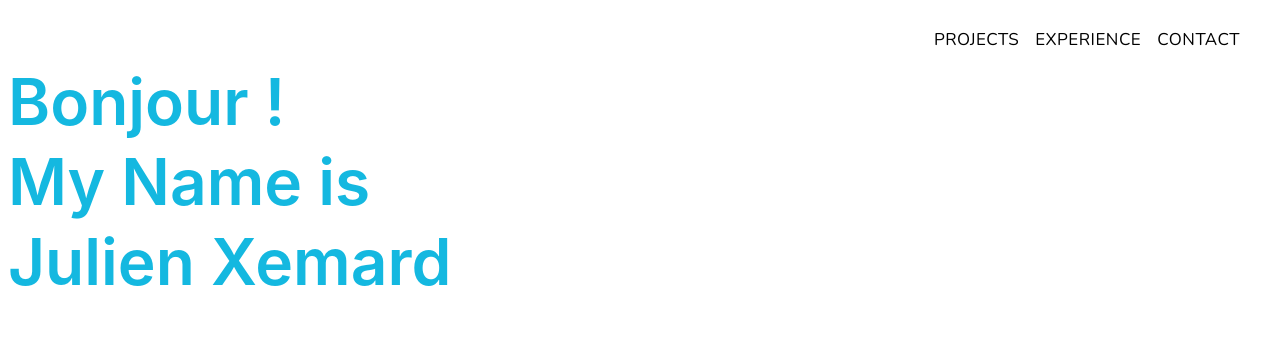
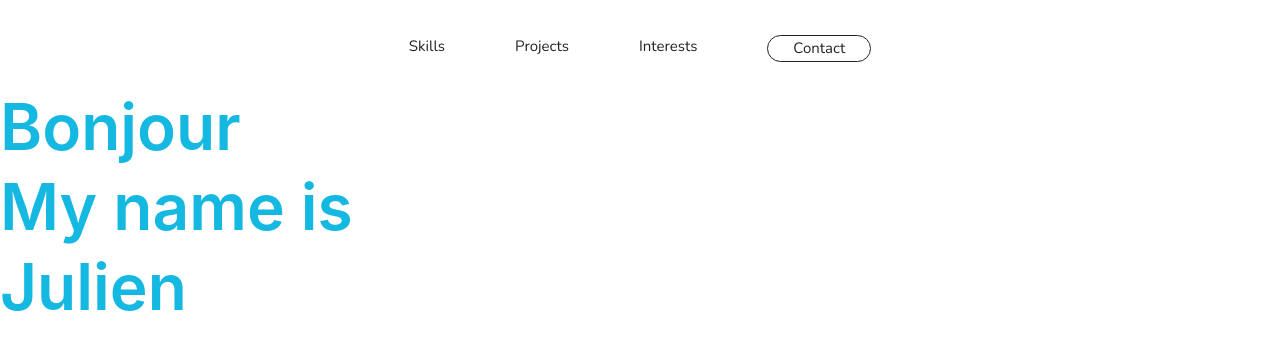
Before and after one commit to JulienXemard/first-portFolio, a React (Create React App) app: page /about in a window 1280 px wide. Shown: the top 350 px of the page. Built offline with nearby package versions, Linux system fonts and the light colour scheme.

Commit message:
Landing page Done + Skills init

```diff
--- a/package.json
+++ b/package.json
@@ -6,6 +6,7 @@
     "@fortawesome/fontawesome-free": "^5.14.0",
     "@material-ui/core": "^4.11.0",
     "@react-spring/addons": "^9.0.0-beta.33",
+    "bulma": "^0.9.0",
     "eslint-plugin-react": "^7.21.0",
     "font-awesome": "^4.7.0",
     "material-ui": "^0.20.2",
--- a/public/index.html
+++ b/public/index.html
@@ -2,32 +2,12 @@
 <html lang="en">
   <head>
     <meta charset="utf-8" />
+    <!-- <meta name="theme-color" content="#000000" /> -->
+    <meta name="viewport" content="width=device-width, initial-scale=1" />
     <link rel="icon" href="https://i.imgur.com/uOnp3GB.png"/>
-    <link href="https://fonts.googleapis.com/css2?family=Nunito:wght@300&display=swap" rel="stylesheet">
+    <link href="https://fonts.googleapis.com/css2?family=Nunito&display=swap" rel="stylesheet">
     <link rel="stylesheet" href="https://fonts.googleapis.com/icon?family=Material+Icons" />
-    <meta name="viewport" content="width=device-width, initial-scale=1" />
-    <!-- <meta name="theme-color" content="#000000" /> -->
-
     <link rel="stylesheet" href="https://cdn.jsdelivr.net/gh/devicons/devicon@master/devicon.min.css">
-    <link rel="stylesheet" href="https://cdn.jsdelivr.net/gh/devicons/devicon@master/devicon.min.css">
-    <link rel="stylesheet" href="https://cdn.jsdelivr.net/gh/devicons/devicon@master/devicon.min.css">
-    <link rel="stylesheet" href="https://cdn.jsdelivr.net/gh/devicons/devicon@master/devicon.min.css">
-    <link rel="stylesheet" href="https://cdn.jsdelivr.net/gh/devicons/devicon@master/devicon.min.css">
-    <link rel="stylesheet" href="https://cdn.jsdelivr.net/gh/devicons/devicon@master/devicon.min.css">
-    <link rel="stylesheet" href="https://cdn.jsdelivr.net/gh/devicons/devicon@master/devicon.min.css">
-    <link rel="stylesheet" href="https://cdn.jsdelivr.net/gh/devicons/devicon@master/devicon.min.css">
-    <link rel="stylesheet" href="https://cdn.jsdelivr.net/gh/devicons/devicon@master/devicon.min.css">
-    <link rel="stylesheet" href="https://cdn.jsdelivr.net/gh/devicons/devicon@master/devicon.min.css">
-    <link rel="stylesheet" href="https://cdn.jsdelivr.net/gh/devicons/devicon@master/devicon.min.css">
-    <link rel="stylesheet" href="https://cdn.jsdelivr.net/gh/devicons/devicon@master/devicon.min.css">
-    <link rel="stylesheet" href="https://cdn.jsdelivr.net/gh/devicons/devicon@master/devicon.min.css">
-    <link rel="stylesheet" href="https://cdn.jsdelivr.net/gh/devicons/devicon@master/devicon.min.css">
-    <link rel="stylesheet" href="https://cdn.jsdelivr.net/gh/devicons/devicon@master/devicon.min.css">
-    <link rel="stylesheet" href="https://cdn.jsdelivr.net/gh/devicons/devicon@master/devicon.min.css">
-    <link rel="stylesheet" href="https://cdn.jsdelivr.net/gh/devicons/devicon@master/devicon.min.css">
-    <link rel="stylesheet" href="https://cdn.jsdelivr.net/gh/devicons/devicon@master/devicon.min.css">
-    <link rel="stylesheet" href="https://cdn.jsdelivr.net/gh/devicons/devicon@master/devicon.min.css">
-
     <title>Atelier by Jx</title>
   </head>
   <body>
--- a/src/components/About.js
+++ b/src/components/About.js
@@ -22,9 +22,9 @@ function About() {
     ref.current.map(clearTimeout)
     ref.current = []
     set([])
-    ref.current.push(setTimeout(() => set(['Bonjour !', 'My Name is', 'Julien Xemard']), 2000))
+    ref.current.push(setTimeout(() => set(['Bonjour', 'My name is', 'Julien']), 2000))
     ref.current.push(setTimeout(() => set(['A Full Stack', 'Sofware Engineer']), 7000))
-    ref.current.push(setTimeout(() => set(['Julien Xemard', 'A Full Stack', 'Sofware Engineer']), 14000))
+    ref.current.push(setTimeout(() => set(['Julien Xemard', 'A Full Stack', 'Sofware Engineer']), 12000))
   }, [])
 
   useEffect(() => void reset(), [])
--- a/src/components/Icons.js
+++ b/src/components/Icons.js
@@ -9,6 +9,9 @@ export const SvgIcon = (props) => {
   let returnedIcon = null
 
   switch (props.icon.toLowerCase().split('.')[0]) {
+    case 'typescript':
+      returnedIcon = SvgTypeScript(props)
+      break
     case 'javascript':
       returnedIcon = SvgJavascript(props)
       break
@@ -123,6 +126,17 @@ export const SvgIcon = (props) => {
 
   }
   return returnedIcon
+}
+
+const SvgTypeScript = (props) => {
+  return (
+    <svg viewBox="0 0 128 128" width={props.width} height={props.height}>
+    <path
+      fill={props.primaryFill}
+      d="M1.5,63.91v62.5h125V1.41H1.5Zm100.73-5a15.56,15.56,0,0,1,7.82,4.5,20.58,20.58,0,0,1,3,4c0,.16-5.4,3.81-8.69,5.85-.12.08-.6-.44-1.13-1.23a7.09,7.09,0,0,0-5.87-3.53c-3.79-.26-6.23,1.73-6.21,5a4.58,4.58,0,0,0,.54,2.34c.83,1.73,2.38,2.76,7.24,4.86,8.95,3.85,12.78,6.39,15.16,10,2.66,4,3.25,10.46,1.45,15.24-2,5.2-6.9,8.73-13.83,9.9a38.32,38.32,0,0,1-9.52-.1,23,23,0,0,1-12.72-6.63c-1.15-1.27-3.39-4.58-3.25-4.82a9.34,9.34,0,0,1,1.15-.73L82,101l3.59-2.08.75,1.11a16.78,16.78,0,0,0,4.74,4.54c4,2.1,9.46,1.81,12.16-.62a5.43,5.43,0,0,0,.69-6.92c-1-1.39-3-2.56-8.59-5-6.45-2.78-9.23-4.5-11.77-7.24a16.48,16.48,0,0,1-3.43-6.25,25,25,0,0,1-.22-8c1.33-6.23,6-10.58,12.82-11.87A31.66,31.66,0,0,1,102.23,58.93ZM72.89,64.15l0,5.12H56.66V115.5H45.15V69.26H28.88v-5A49.19,49.19,0,0,1,29,59.09C29.08,59,39,59,51,59L72.83,59Z"
+    />
+  </svg>
+  )
 }
 
 const SvgJavascript = (props) => {
--- a/src/components/Navbar.js
+++ b/src/components/Navbar.js
@@ -1,57 +1,16 @@
 import React from 'react'
-import ColorTheme from '../ColorTheme'
-
-import { makeStyles } from '@material-ui/core/styles'
-import { AppBar, Toolbar, Typography, Button, ThemeProvider } from '@material-ui/core'
-
-const useStyles = makeStyles((theme) => ({
-  root: {
-    flexGrow: 1,
-  },
-
-  menuButton: {
-    marginRight: theme.spacing(2)
-  },
-
-  title: {
-    flexGrow: 1,
-    fontFamily: 'Nunito',
-    color: 'rgb(9, 195, 246)',
-    fontSize: '25px',
-    letterSpacing: '2px'
-  },
-
-  button: {
-    fontFamily: 'Nunito',
-    fontSize: '17px',
-    color: 'black'
-  }
-}))
 
 function Navbar() {
-  const classes = useStyles()
-
   return (
-    <ThemeProvider theme={ColorTheme}>
-      <div className={classes.root} >
-        <AppBar
-        position="static"
-        style={{
-          background: 'transparent',
-          boxShadow: 'none'
-        }}>
-          <Toolbar>
-            <Typography variant="h6" className={classes.title}>
-            </Typography>
-            <Button className={classes.button}>Projects</Button>
-            <Button className={classes.button}>Experience</Button>
-            <Button className={classes.button}>Contact</Button>
-          </Toolbar>
-        </AppBar>
+    <nav>
+      <div className="nav-box">
+        <a href="#about"><h3>Skills</h3></a>
+        <a href="#projects"><h3>Projects</h3></a>
+        <a href="#interests"><h3>Interests</h3></a>
+        <a href="#contact"><h3>Contact</h3></a>
       </div>
-    </ThemeProvider>
+    </nav>
   )
-
 }
 
 export default Navbar
--- a/src/components/Technologies.js
+++ b/src/components/Technologies.js
@@ -4,19 +4,20 @@ import { SvgIcon } from './Icons'
 
 const technicalSkills = ['Node.js', 'JavaScript', 'React.js', 'Python', 'MongoDB', 'PostgreSQL', 'Git', 'GitHub', 'Django', 'HTML', 'CSS', 'bulma', 'npm', 'Heroku', 'VScode']
 
-const currentlyLearning = ['TypeScript']
+const currentlyLearning = ['TypeScript', 'Netlify']
 
 function About() {
 
   return (
-    <section className="section about" id="about">
-      <div className="about-content">
+    <section className="section tech" id="tech">
+      <div className="tech-content">
         <div className="columns">
-          <div className="column is-one-third about-blurb">
-            <div>
-              <h2>Currently Learning <span className="blue-text">–</span></h2>
+          <div className="column is-one-third">
+            <div className="column">
+              <h1>Currently Learning<span className="skills-text"></span></h1>
+              <div className="columns is-mobile is-multiline">
                 {currentlyLearning.map(icon => (
-                  <div key={icon} className="column is-3 tech-logo">
+                  <div key={icon} className="column is-5 tech-logo">
                     <SvgIcon
                       width={66}
                       height={66}
@@ -25,14 +26,15 @@ function About() {
                       secondaryFill={'#ffffff'}
                       backgroundFill={'#242323'}
                     />
-                    <p className="">{icon}</p>
+                    <p className="tech-name">{icon}</p>
                   </div>
                 ))}
+              </div>
             </div>
           </div>
           <div>
             <div className="column">
-              <h1>Skills <span className="blue-text">–</span></h1>
+              <h1>Skills<span className="skills-text"></span></h1>
               <div className="columns is-mobile is-multiline">
                 {technicalSkills.map(icon => (
                   <div key={icon} className="tech-logo">
@@ -44,16 +46,14 @@ function About() {
                       secondaryFill={'#ffffff'}
                       backgroundFill={'#242323'}
                     />
-                    <p className="">{icon}</p>
+                    <p className="tech-name">{icon}</p>
                   </div>
                 ))}
               </div>
-
             </div>
           </div>
         </div>
       </div>
-
     </section>
   )
 }
--- a/src/styles/_icons.scss
+++ b/src/styles/_icons.scss
@@ -1,3 +1,17 @@
-.icons {
+.devicon-npm-original-wordmark,
+.devicon-heroku-original, .devicon-chrome-plain,
+.devicon-html5-plain, .devicon-git-plain,
+.devicon-mongodb-plain, .devicon-visualstudio-plain,
+.devicon-github-plain, .devicon-trello-plain,
+.devicon-postgresql-plain, .devicon-slack-plain,
+.devicon-css3-plain {
   color: rgb(9, 195, 246);
+  font-size: 25px;
 }
+
+.devicon-sass-original, .devicon-react-original, .devicon-javascript-plain,
+.devicon-python-plain, .devicon-django-plain,
+.devicon-typescript-plain, .devicon-nodejs-plain {
+  color: black;
+  font-size: 45px;
+}
--- /dev/null
+++ b/src/styles/_navbar.scss
@@ -0,0 +1,24 @@
+nav{
+  max-width: 1440px;
+  .nav-box{
+    display: flex;
+    justify-content: center;
+  }
+  a{
+    font-family: 'Nunito', sans-serif;
+    font-size: 15px;
+    text-decoration: none;
+    color: #242323;
+    margin: 35px;
+  }
+  a:last-child{
+  border: 1px solid #242323;
+  padding: 1px 25px;
+  border-radius: 1.5rem;
+  }
+  a:last-child:hover{
+  border: 1px solid rgb(9, 195, 246);
+  background-color: rgb(9, 195, 246);
+  color: #ffffff;
+  }
+}
--- /dev/null
+++ b/src/styles/_tech.scss
@@ -0,0 +1,34 @@
+.tech{
+  color: rgb(9, 195, 246);
+  .column{
+    margin: 0 2vw;
+  }
+  .description{
+    border: 1px solid red;
+  }
+  .tech-logo{
+    display: flex;
+    flex-direction: column;
+    align-items: center;
+    margin: 10px;
+    svg{
+      margin: 20px 22px;
+    }
+  }
+  .icon-label{
+    width: 100%;
+    border: 1px solid white;
+    border-radius: 1em;
+    text-align: center;
+    margin-top: 5px;
+  }
+  h1{
+    color: white;
+    font-size: medium;
+    margin-bottom: 40px;
+  }
+
+  .tech-name {
+    color: white;
+  }
+}
--- a/src/styles/main.scss
+++ b/src/styles/main.scss
@@ -1,3 +1,4 @@
+@import '../../node_modules/bulma/bulma.sass';
 $font-family: 'Nunito', serif;
 
 .container > div > div {
@@ -28,6 +29,7 @@ $font-family: 'Nunito', serif;
   cursor: pointer;
 }
 
-// @import '../../node_modules/bulma/bulma.sass';
+@import './navbar';
 @import './icons';
 @import './about';
+@import './tech';
```
Also changed, not shown: src/components/parallax/Home.js (+39 -89 lines), 1 other file (tests, documents, lock files or other folders).
